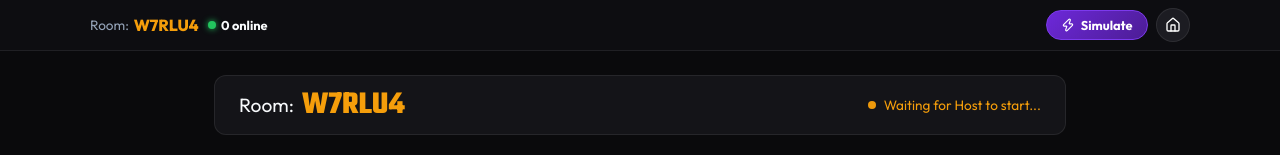
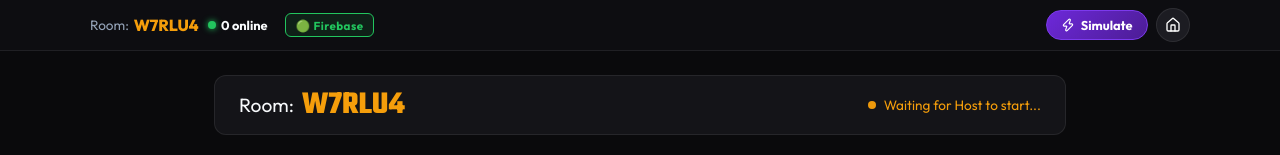
Before and after one commit to BhuvanRAJDG/Auction_game, a React (Vite) app: page / in a window 1280 px wide. Both pictures are taken after a click on the button "Create Room". Shown: the top 155 px of the page. Built offline with nearby package versions, Linux system fonts and the light colour scheme; no server answers; the database is empty.

Commit message:
Add visual connection indicators and Firebase error handling

```diff
--- a/src/components/HomeDashboard.jsx
+++ b/src/components/HomeDashboard.jsx
@@ -2,6 +2,7 @@ import React, { useState, useEffect } from 'react';
 import { FOOTBALL_CLUBS } from '../data/teamsData';
 import { RoomSync } from '../utils/roomSync';
 import { Zap, Globe, Lock, Users, ArrowRight, Shield, Flame } from 'lucide-react';
+import { isConfigured } from '../utils/firebase';
 
 export default function HomeDashboard({
   userName,
@@ -80,8 +81,12 @@ export default function HomeDashboard({
         </h1>
 
         <div className="hero-pills-row">
-          <span className="pill-item yellow-pill">🔥 2026 Official List • 150 players</span>
-          <span className="pill-item green-pill">⚡ Real-Time Online Multiplayer</span>
+          <span className="pill-item yellow-pill">🔥 2026 Official List • 250 players</span>
+          {isConfigured ? (
+            <span className="pill-item green-pill">🌐 Online Mode (Connected to Firebase)</span>
+          ) : (
+            <span className="pill-item red-pill">🔌 Offline Mode (Local Sync Only)</span>
+          )}
         </div>
       </div>
 
--- a/src/components/Navbar.jsx
+++ b/src/components/Navbar.jsx
@@ -1,5 +1,6 @@
 import React from 'react';
 import { Pause, Play, Zap, Home } from 'lucide-react';
+import { isConfigured } from '../utils/firebase';
 
 export default function Navbar({
   roomCode,
@@ -24,6 +25,9 @@ export default function Navbar({
           <div className="online-count-badge">
             <span className="green-dot" />
             {managerCount} online
+          </div>
+          <div className={`sync-status-badge ${isConfigured ? 'firebase' : 'local'}`}>
+            {isConfigured ? '🟢 Firebase' : '⚠️ Local Sync'}
           </div>
         </div>
 
--- a/src/index.css
+++ b/src/index.css
@@ -1240,3 +1240,28 @@ body {
   .card-content-grid { flex-direction: column; align-items: flex-start; }
   .bidding-action-row { grid-template-columns: auto 1fr auto; }
 }
+
+/* Sync Status Badge in Navbar */
+.sync-status-badge {
+  font-size: 0.72rem;
+  font-weight: 700;
+  padding: 0.2rem 0.6rem;
+  border-radius: 6px;
+  display: inline-flex;
+  align-items: center;
+  gap: 0.3rem;
+  margin-left: 0.5rem;
+  letter-spacing: 0.5px;
+}
+
+.sync-status-badge.firebase {
+  background: rgba(34, 197, 94, 0.1);
+  border: 1px solid #22c55e;
+  color: #22c55e;
+}
+
+.sync-status-badge.local {
+  background: rgba(239, 68, 68, 0.1);
+  border: 1px solid #ef4444;
+  color: #ef4444;
+}
```
